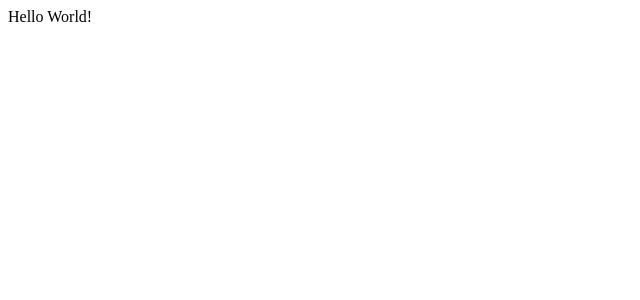
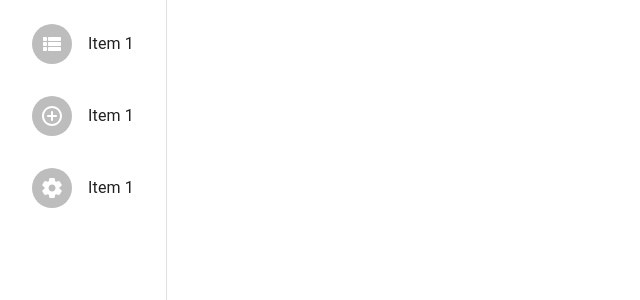
Before and after one commit to ValerianCoelho/Clergy-Catalog, a React (Vite) app: page / in a window 1280 px wide. Shown: the top 300 px of the page, without its empty margins (0-640 px from the left). Built offline with nearby package versions, Linux system fonts and the light colour scheme.

Commit message:
Drawer Created

```diff
--- a/src/App.jsx
+++ b/src/App.jsx
@@ -1,8 +1,73 @@
+import { createTheme, ThemeProvider } from '@mui/material/styles';
+
+import Box from '@mui/material/Box'
+import Drawer from '@mui/material/Drawer'
+import Avatar from '@mui/material/Avatar'
+import List from '@mui/material/List'
+import ListItem from '@mui/material/ListItem'
+import ListItemText from '@mui/material/ListItemText'
+import ListItemIcon from '@mui/material/ListItemIcon'
+import ListItemAvatar from '@mui/material/ListItemAvatar'
+import ListItemButton from '@mui/material/ListItemButton'
+
+import AddCircleOutlineRoundedIcon from '@mui/icons-material/AddCircleOutlineRounded';
+import ViewListRoundedIcon from '@mui/icons-material/ViewListRounded';
+import SettingsRoundedIcon from '@mui/icons-material/SettingsRounded';
+
+const theme = createTheme({
+  palette: {
+    primary: {
+      main: '#101010'
+    }
+  }
+})
+
 function App() {
   return (
-    <>
-      Hello World!
-    </>
+    <ThemeProvider theme={theme}>
+      <Drawer variant='permanent'>
+        <Box>
+          <List>
+            <ListItemButton>
+              <ListItem>
+                <ListItemIcon>
+                  <ListItemAvatar>
+                    <Avatar>
+                      <ViewListRoundedIcon/>
+                    </Avatar>
+                    </ListItemAvatar>
+                  </ListItemIcon>
+                <ListItemText primary="Item 1"/>
+              </ListItem>
+            </ListItemButton>
+            <ListItemButton>
+              <ListItem>
+                <ListItemIcon>
+                  <ListItemAvatar>
+                    <Avatar>
+                      <AddCircleOutlineRoundedIcon/>
+                    </Avatar>
+                    </ListItemAvatar>
+                  </ListItemIcon>
+                <ListItemText primary="Item 1"/>
+              </ListItem>
+            </ListItemButton>
+            <ListItemButton>
+              <ListItem>
+                <ListItemIcon>
+                  <ListItemAvatar>
+                    <Avatar>
+                      <SettingsRoundedIcon/>
+                    </Avatar>
+                    </ListItemAvatar>
+                  </ListItemIcon>
+                <ListItemText primary="Item 1"/>
+              </ListItem>
+            </ListItemButton>
+          </List>
+        </Box>
+      </Drawer>
+    </ThemeProvider>
   )
 }
 
```
Also changed, not shown: package.json (+9 -4 lines), 1 other file (tests, documents, lock files or other folders).
